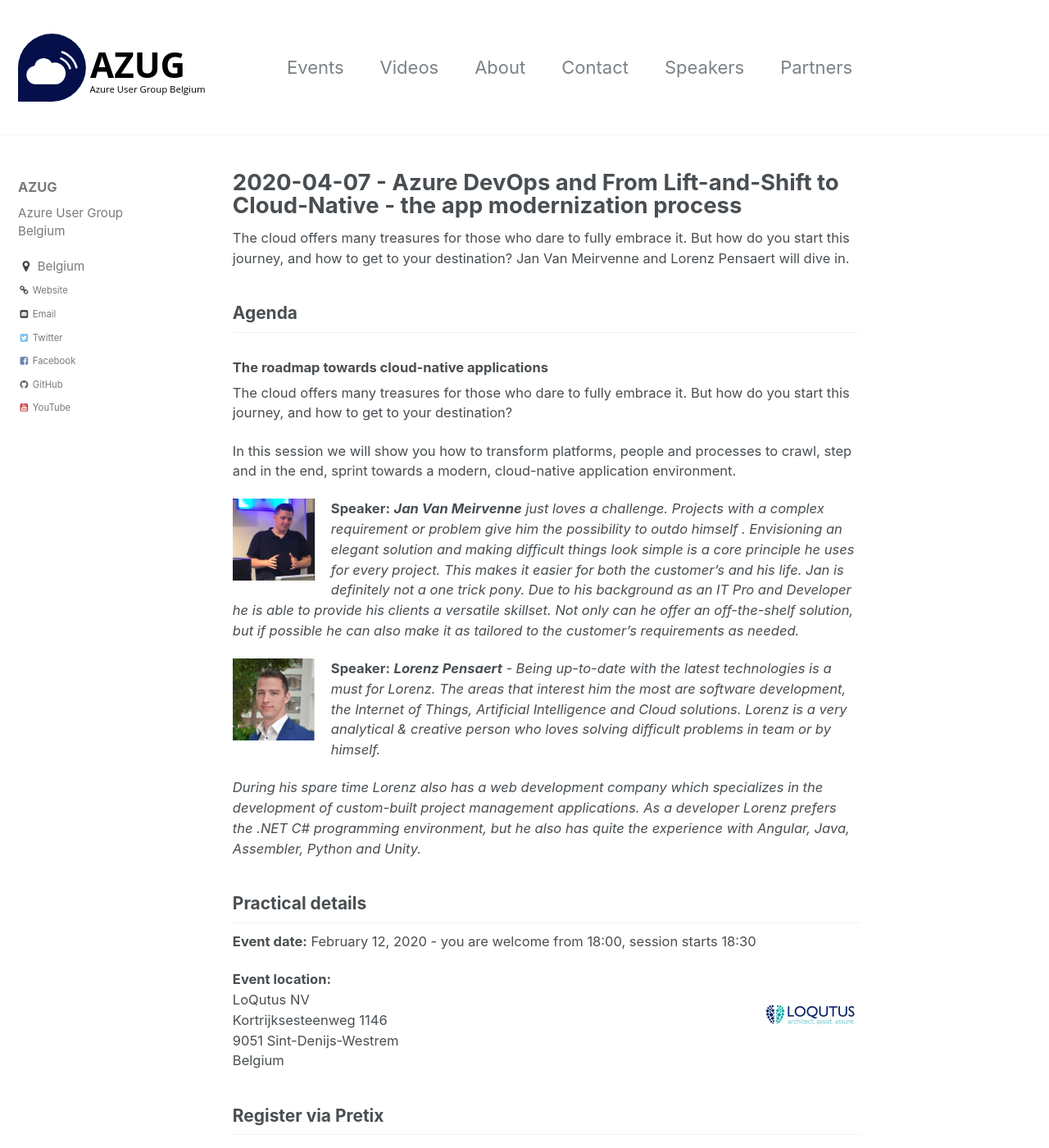
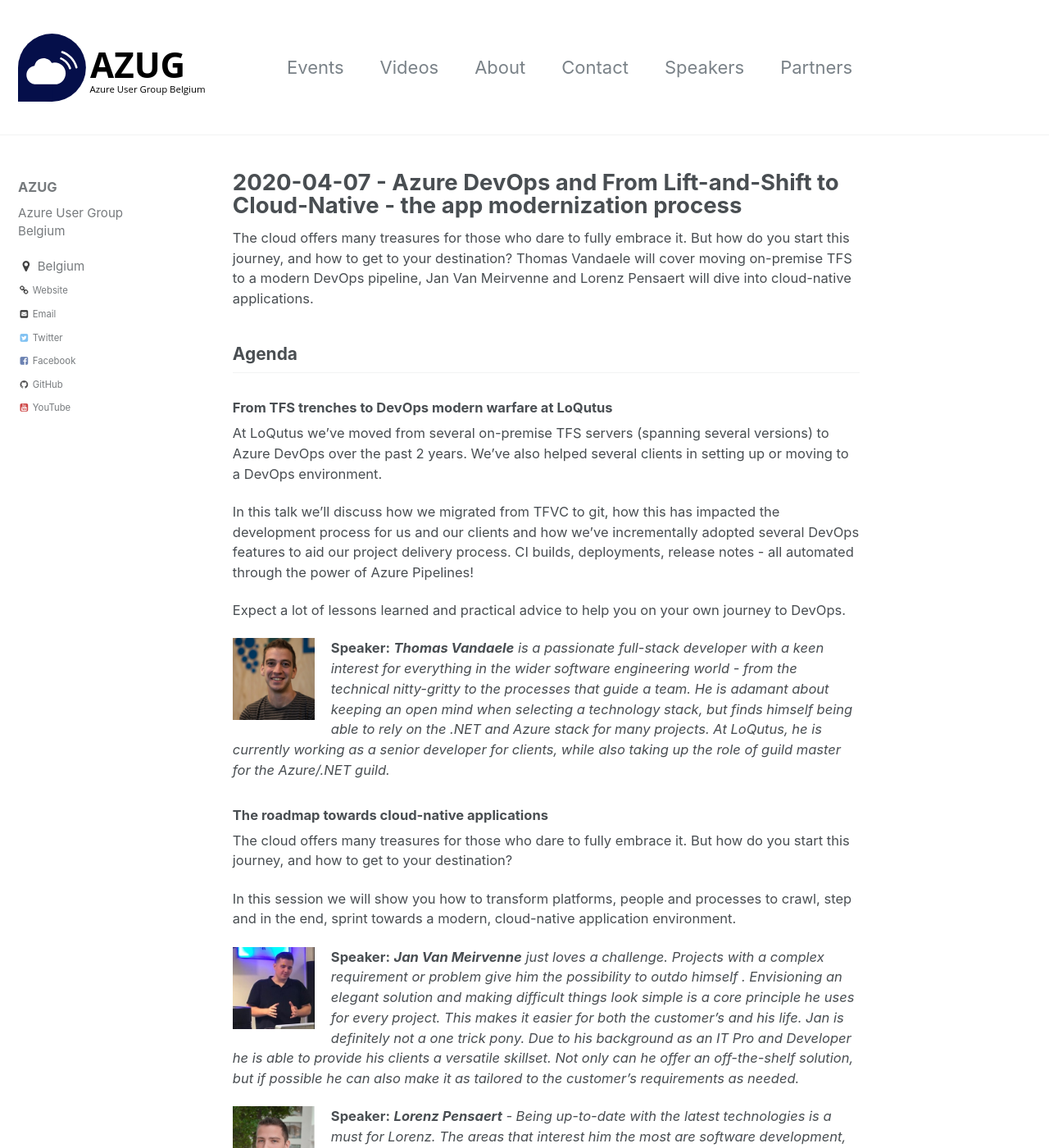
Before and after one commit to AzugBe/azugbe.github.io, a Jekyll site: the page built from _posts/events/2020-04-07---azure-devops-and-from-lift-and-shift-to-cloud-native-the-app-modernization-process.md, in a window 1280 px wide and 1400 px high. Shown: the whole window at 82% size. Built offline with Jekyll 4.4.1, drawn with Linux system fonts in a browser that asks for light colours; comment, search, counter and statistics services are not loaded.

Commit message:
Updates to event

```diff
--- a/_posts/events/2020-04-07---azure-devops-and-from-lift-and-shift-to-cloud-native-the-app-modernization-process.md
+++ b/_posts/events/2020-04-07---azure-devops-and-from-lift-and-shift-to-cloud-native-the-app-modernization-process.md
@@ -9,9 +9,19 @@ tags: ["Events"]
 author: Maarten Balliauw
 ---
 
-The cloud offers many treasures for those who dare to fully embrace it. But how do you start this journey, and how to get to your destination? Jan Van Meirvenne and Lorenz Pensaert will dive in.
+The cloud offers many treasures for those who dare to fully embrace it. But how do you start this journey, and how to get to your destination? Thomas Vandaele will cover moving on-premise TFS to a modern DevOps pipeline, Jan Van Meirvenne and Lorenz Pensaert will dive into cloud-native applications.
 
 ## Agenda
+
+### From TFS trenches to DevOps modern warfare at LoQutus
+
+At LoQutus we've moved from several on-premise TFS servers (spanning several versions) to Azure DevOps over the past 2 years. We've also helped several clients in setting up or moving to a DevOps environment.
+
+In this talk we'll discuss how we migrated from TFVC to git, how this has impacted the development process for us and our clients and how we've incrementally adopted several DevOps features to aid our project delivery process. CI builds, deployments, release notes - all automated through the power of Azure Pipelines!
+
+Expect a lot of lessons learned and practical advice to help you on your own journey to DevOps.
+
+<img src="/assets/media/speakers/thomas-vandaele.jpg" alt="Thomas Vandaele" align="left" height="100" width="100"  style="margin-right: 20px;">**Speaker:** ***Thomas Vandaele** is a passionate full-stack developer with a keen interest for everything in the wider software engineering world - from the technical nitty-gritty to the processes that guide a team. He is adamant about keeping an open mind when selecting a technology stack, but finds himself being able to rely on the .NET and Azure stack for many projects. At LoQutus, he is currently working as a senior developer for clients, while also taking up the role of guild master for the Azure/.NET guild.*
 
 ### The roadmap towards cloud-native applications
 
```
Also changed, not shown: assets/media/speakers/thomas-vandaele.jpg (added).
